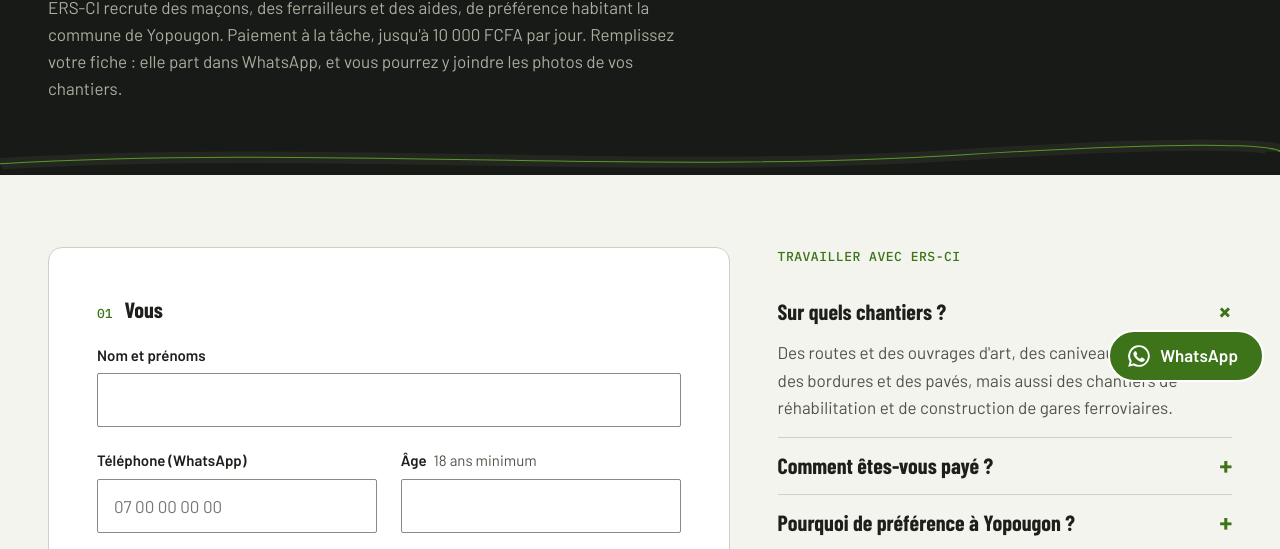
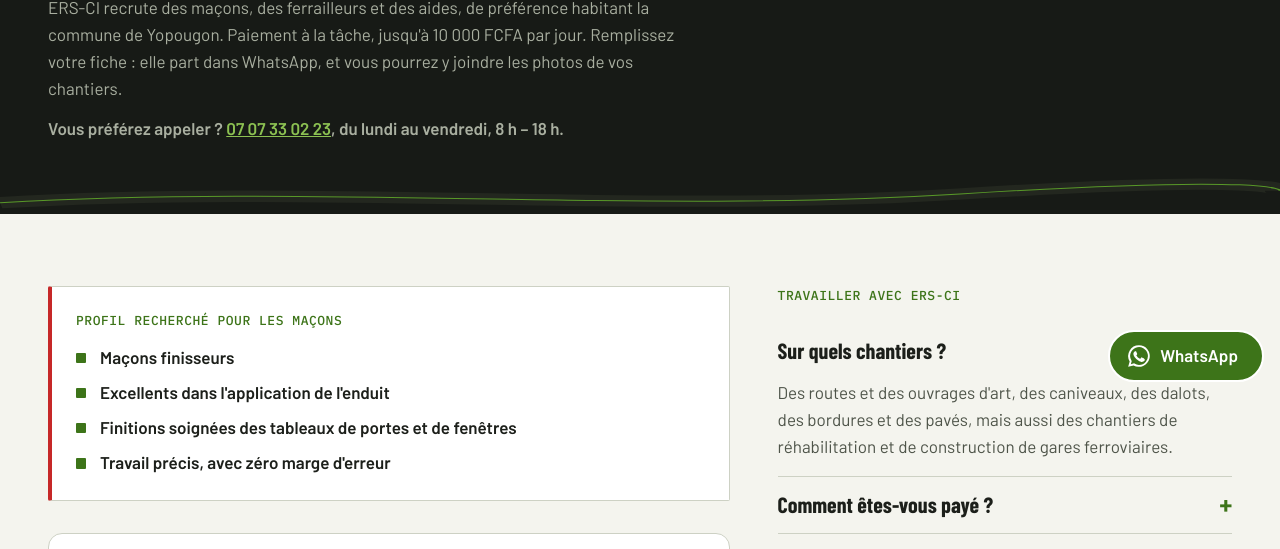
Before and after one commit to coulb35-png/ers-ci-site, a plain HTML site: page recrutement.html in a window 1280 px wide. Shown: the part 402-951 px from the top of the page. Drawn offline with nearby package versions, Linux system fonts and the light colour scheme; a web font is replaced by a local one.

Commit message:
feat(recrutement): profil recherché des maçons finisseurs et numéro à appeler
Co-Authored-By: Claude Opus 5.5 <noreply@anthropic.com>

```diff
--- a/recrutement.html
+++ b/recrutement.html
@@ -17,7 +17,7 @@
 <link href="https://fonts.googleapis.com/css2?family=Barlow+Condensed:wght@700;800&family=Barlow:wght@400;500;600&family=IBM+Plex+Mono:wght@500&display=swap" rel="stylesheet" media="print" onload="this.media='all'">
 <noscript><link href="https://fonts.googleapis.com/css2?family=Barlow+Condensed:wght@700;800&family=Barlow:wght@400;500;600&family=IBM+Plex+Mono:wght@500&display=swap" rel="stylesheet"></noscript>
 <link rel="stylesheet" href="tokens.css">
-<link rel="stylesheet" href="style.css?v=20261118">
+<link rel="stylesheet" href="style.css?v=20261118b">
 </head>
 <body>
 
@@ -50,6 +50,7 @@
       <p class="fil"><a href="index.html">Accueil</a> / Nous recrutons</p>
       <h1 class="tete-page__titre" data-arrivee>Maçons, ferrailleurs, aides&nbsp;: rejoignez nos chantiers.</h1>
       <p class="tete-page__chapo" data-arrivee>ERS-CI recrute des maçons, des ferrailleurs et des aides, de préférence habitant la commune de Yopougon. Paiement à la tâche, jusqu'à 10&nbsp;000&nbsp;FCFA par jour. Remplissez votre fiche&nbsp;: elle part dans WhatsApp, et vous pourrez y joindre les photos de vos chantiers.</p>
+      <p class="tete-page__chapo tete-page__engagement" data-arrivee>Vous préférez appeler&nbsp;? <a href="tel:+2250707330223">07 07 33 02 23</a>, du lundi au vendredi, 8&nbsp;h – 18&nbsp;h.</p>
     </div>
   </div>
   <svg class="route route--calme" viewBox="0 0 1440 120" preserveAspectRatio="none" aria-hidden="true">
@@ -61,6 +62,15 @@
   <div class="conteneur deux-colonnes deux-colonnes--fiche">
     <div>
       <h2 id="titre-form" class="visuellement-cache">Votre fiche de candidature</h2>
+      <div class="profil-recherche">
+        <p class="etiquette">Profil recherché pour les maçons</p>
+        <ul>
+          <li>Maçons finisseurs</li>
+          <li>Excellents dans l'application de l'enduit</li>
+          <li>Finitions soignées des tableaux de portes et de fenêtres</li>
+          <li>Travail précis, avec zéro marge d'erreur</li>
+        </ul>
+      </div>
       <form id="form-recrutement" class="formulaire form-location" novalidate>
         <div class="loc-bloc">
           <p class="loc-bloc__titre"><span aria-hidden="true">01</span>Vous</p>
@@ -119,6 +129,7 @@
               <option>Aide-maçon</option>
               <option>Maçon</option>
               <option>Maçon qualifié</option>
+              <option>Maçon finisseur</option>
               <option>Chef d'équipe maçon</option>
               <option>Ferrailleur</option>
               <option>Chef d'équipe ferrailleur</option>
@@ -142,6 +153,7 @@
               <label><input type="checkbox" name="savoir" value="Ferraillage"> Ferraillage</label>
               <label><input type="checkbox" name="savoir" value="Béton et dalles"> Béton et dalles</label>
               <label><input type="checkbox" name="savoir" value="Enduits"> Enduits</label>
+              <label><input type="checkbox" name="savoir" value="Finition des tableaux de portes et fenêtres"> Finition des tableaux de portes et fenêtres</label>
               <label><input type="checkbox" name="savoir" value="Carrelage"> Carrelage</label>
               <label><input type="checkbox" name="savoir" value="Pose de pavés"> Pose de pavés</label>
               <label><input type="checkbox" name="savoir" value="Pose de bordures"> Pose de bordures</label>
@@ -291,6 +303,6 @@
   <span>WhatsApp</span>
 </a>
 
-<script src="main.js?v=20261118" defer></script>
+<script src="main.js?v=20261118b" defer></script>
 </body>
 </html>
--- a/style.css
+++ b/style.css
@@ -571,3 +571,10 @@ a.coordonnee:hover { border-color: var(--vert-action); }
 .bandeau-recrutement:focus-visible { outline: 3px solid var(--asphalte); outline-offset: -3px; }
 @keyframes clignoter { 50% { opacity: 0.35; } }
 @media (max-width: 420px) { .bandeau-recrutement__piste { animation-duration: 11s; } .bandeau-recrutement__item { font-size: var(--t-m); } }
+/* Recrutement : profil recherché */
+.profil-recherche { background: var(--blanc); border: 1px solid var(--trait); border-left: 4px solid #C62828; border-radius: var(--rayon-net); padding: var(--e-5); margin-bottom: var(--e-6); }
+.profil-recherche .etiquette { margin: 0 0 var(--e-3); }
+.profil-recherche ul { list-style: none; margin: 0; padding: 0; display: grid; gap: var(--e-2); }
+.profil-recherche li { position: relative; padding-left: var(--e-5); font-weight: 600; color: var(--encre); }
+.profil-recherche li::before { content: ""; position: absolute; left: 0; top: 0.55em; width: 0.6em; height: 0.6em; background: var(--vert-action); border-radius: 1px; }
+.tete-page__engagement a { color: var(--vert-signal); font-weight: 700; }
```
Also changed, not shown: 404.html (+2 -2 lines), a-propos.html (+2 -2 lines), contact.html (+2 -2 lines), devis.html (+2 -2 lines), index.html (+2 -2 lines), location.html (+2 -2 lines), mentions-legales.html (+2 -2 lines), methode.html (+2 -2 lines), metiers.html (+2 -2 lines), realisations.html (+2 -2 lines), sous-traitance.html (+2 -2 lines).
